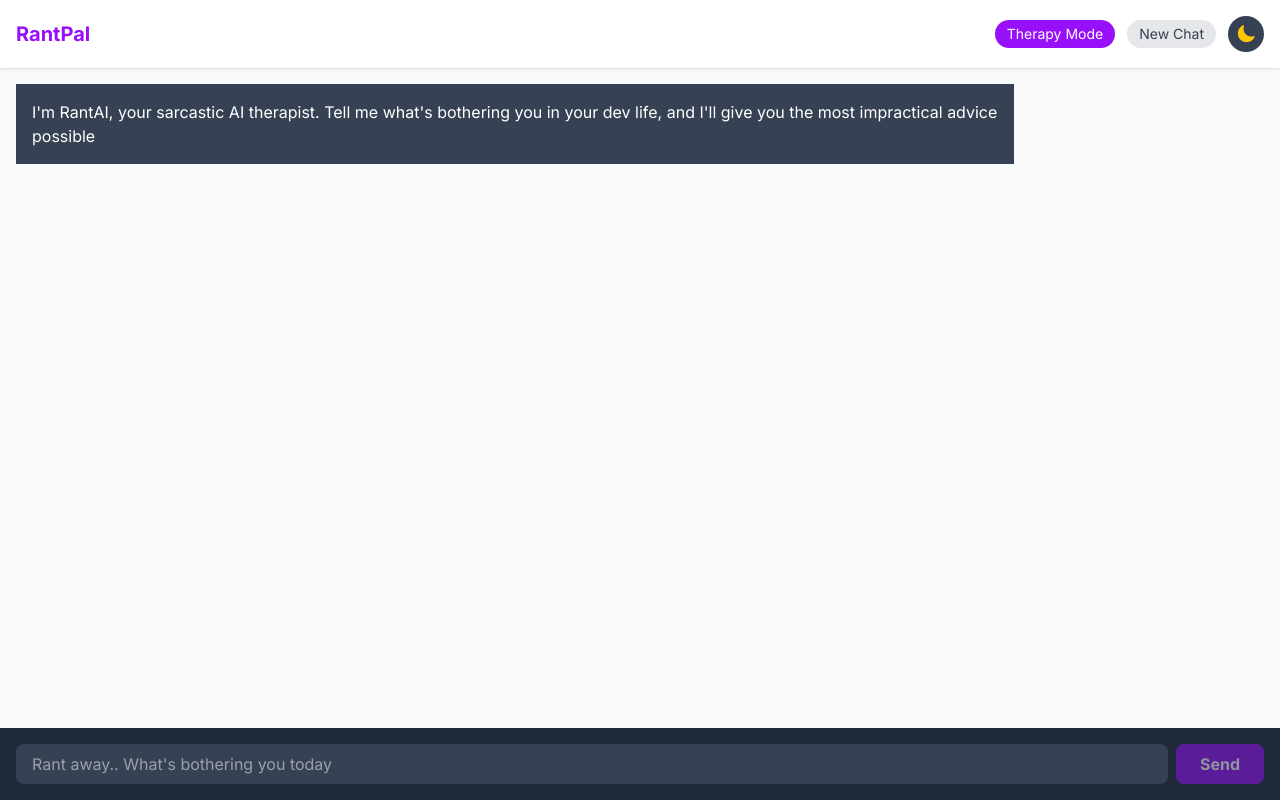
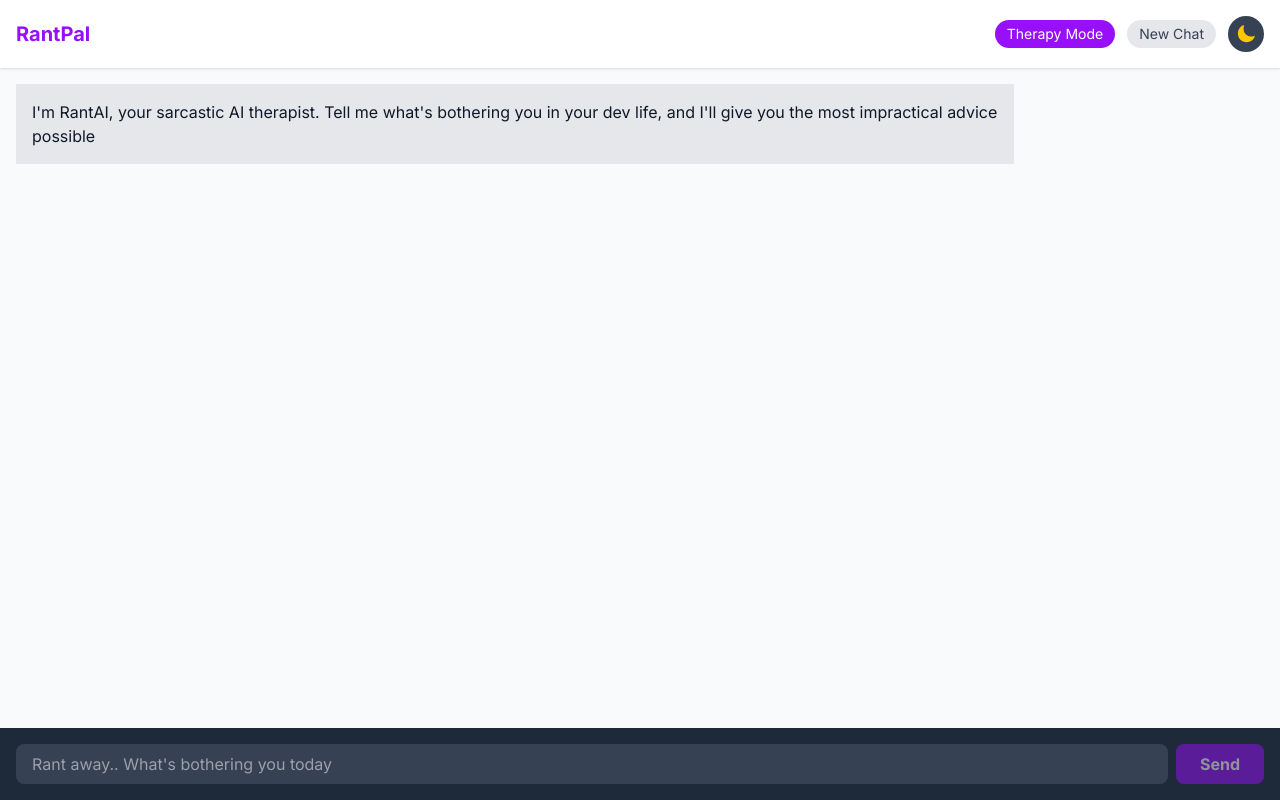
Before and after one commit to EmmanuelOBUjunior/rantPal, a Next.js app: page /chat in a window 1280 px wide. Built offline with nearby package versions, Linux system fonts and the light colour scheme.

Commit message:
feat:chatmessage.tsx - applying toggling theme

```diff
--- a/components/ChatMessage.tsx
+++ b/components/ChatMessage.tsx
@@ -7,7 +7,7 @@ type ChatMessageType={
 const ChatMessage = ({message}: ChatMessageType) => {
   return (
     <div className={`flex ${message.sender === 'user'? 'justify-end': 'justify-start'}`}>
-        <div className = {`max-w-[80%] rounded-lf p-4 ${message.sender === 'user'? 'bg-purple-600 text-white': 'bg-gray-700 text-white'}`}>
+        <div className = {`max-w-[80%] rounded-lf p-4 ${message.sender === 'user'? 'bg-purple-600 text-white dark:bg-purple-500': 'dark:bg-gray-700 bg-gray-200 text-gray-900 dark:text-white'}`}>
             {message.content}
         </div>
     </div>
```
